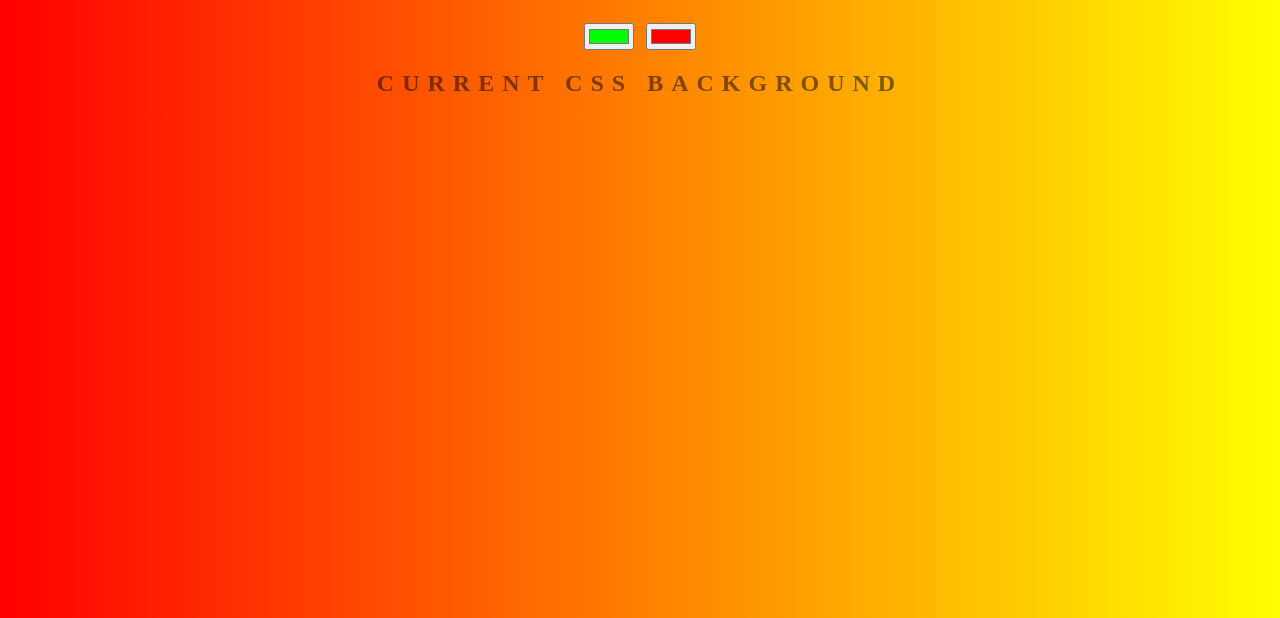
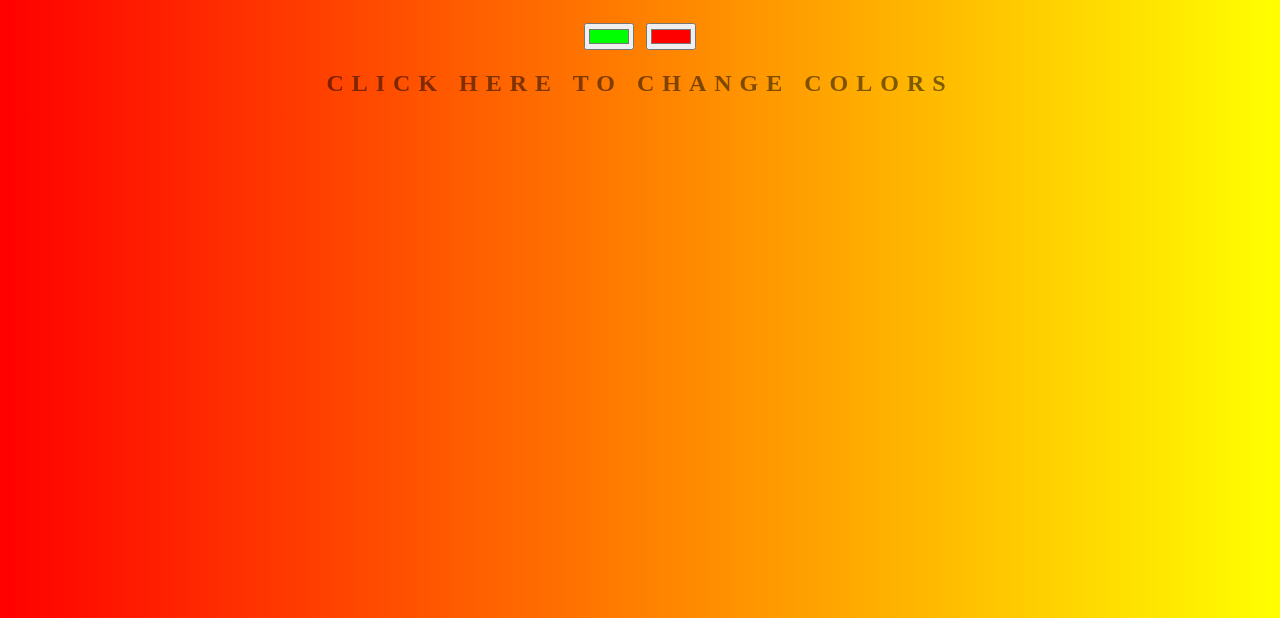
Before and after one commit to Max2191/JS-Gradient-APP, a plain HTML site: page Index.html in a window 1280 px wide. Shown: the part 182-800 px from the top of the page. Drawn offline with Linux system fonts and the light colour scheme.

Commit message:
Minor change

```diff
--- a/Index.html
+++ b/Index.html
@@ -8,7 +8,7 @@
 <h1>Background Generator</h1>
 <input type="color" class="color1" name="color1" value="#00ff00">
 <input type="color" class="color2" name="color2" value="#ff0000">
-<h2>Current CSS Background</h2>
+<h2>Click here to change colors</h2>
 <h3></h3>
 <script type="text/javascript" src="Script.js"></script>
 </body>
```
